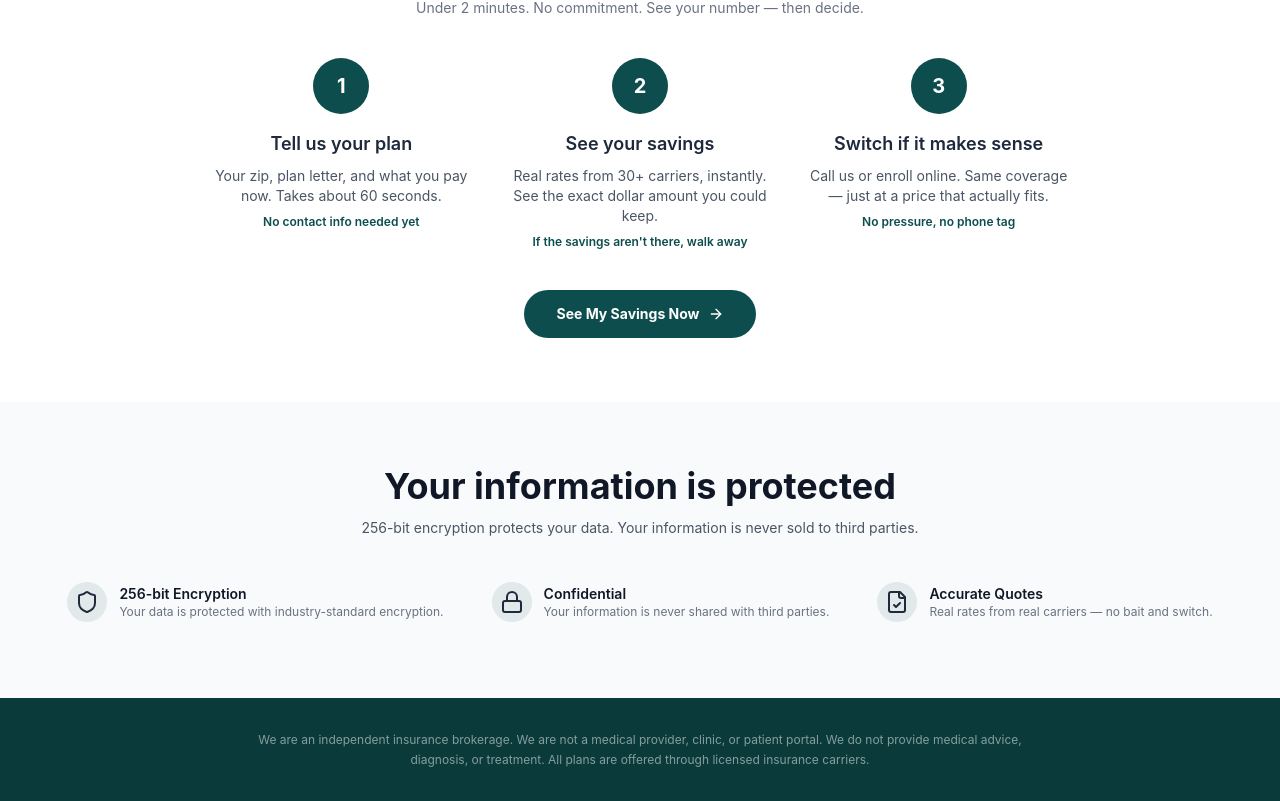
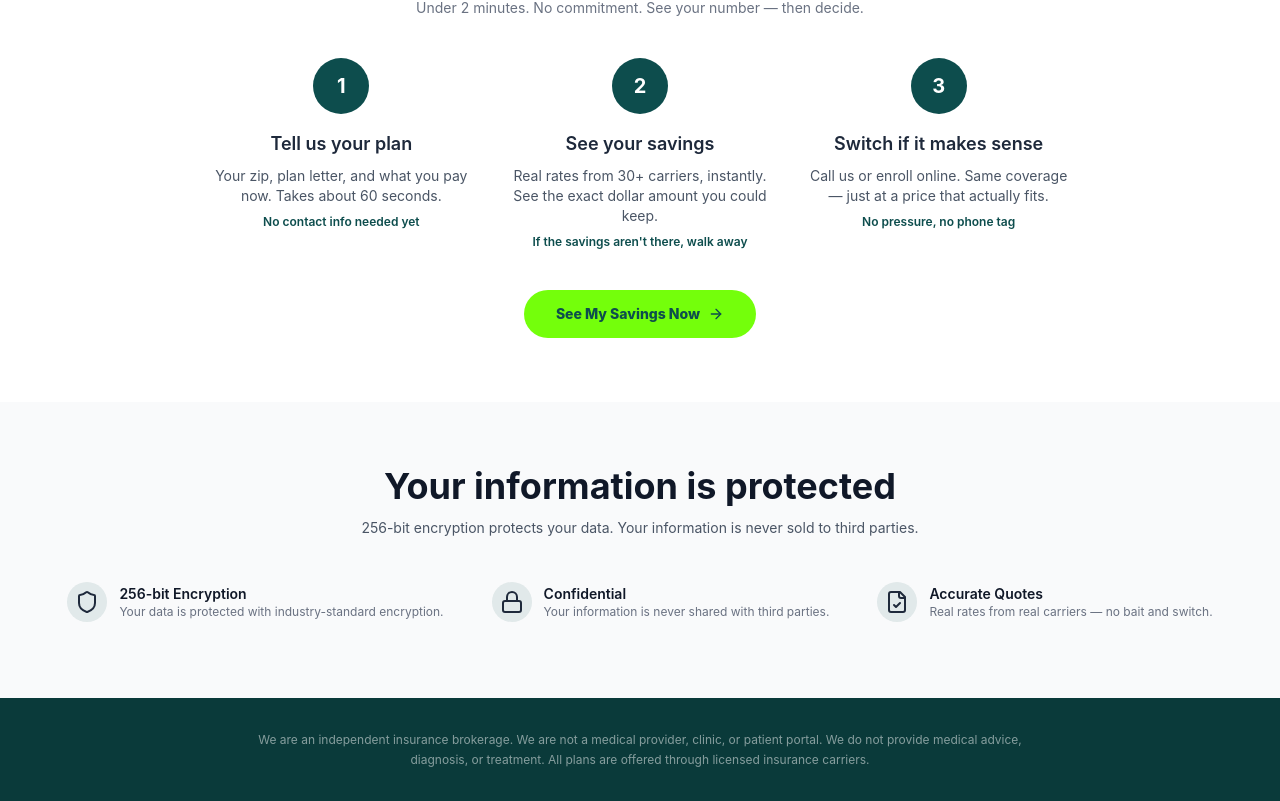
Before and after one commit to ekmagent/medigap-switcher, a Next.js app: page / in a window 1280 px wide. Shown: the part 1308-2109 px from the top of the page. Built offline with nearby package versions, Linux system fonts and the light colour scheme.

Commit message:
fix: match See My Savings button color to other CTAs

```diff
--- a/app/page.tsx
+++ b/app/page.tsx
@@ -260,7 +260,7 @@ export default function LandingPage() {
           <div className="mt-10 text-center">
             <Link
               href="/q/current-plan"
-              className="inline-flex items-center gap-2 bg-[#0d4d4d] hover:bg-[#0d6060] text-white px-8 py-3.5 rounded-full text-sm font-bold transition-all hover:scale-[1.02] active:scale-[0.98]"
+              className="inline-flex items-center gap-2 bg-[rgba(116,255,11,1)] hover:bg-[#3fcf74] text-[#0d4d4d] px-8 py-3.5 rounded-full text-sm font-extrabold transition-all hover:scale-[1.02] active:scale-[0.98]"
             >
               See My Savings Now <ArrowRight className="w-4 h-4" />
             </Link>
```
